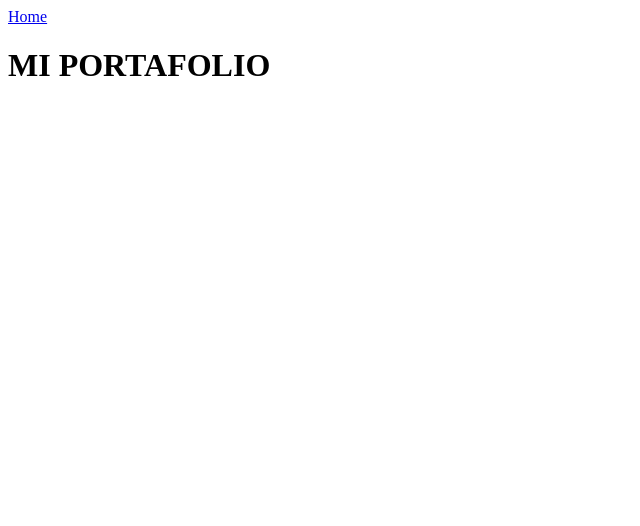
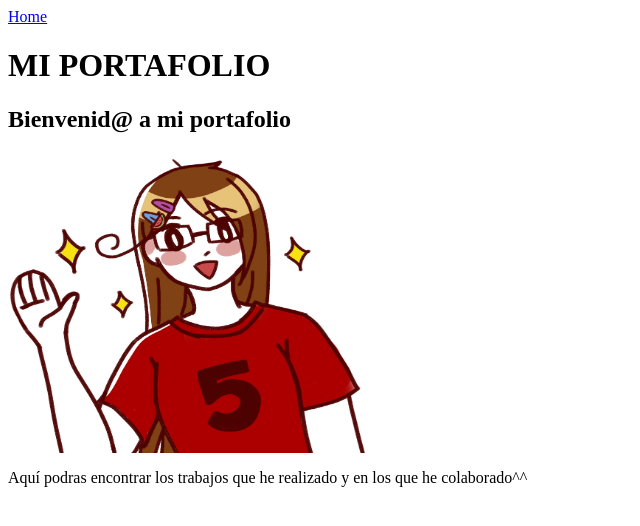
Before and after one commit to GladisCaamal/GladisCV, a plain HTML site: page Portafolio.html in a window 1280 px wide. Shown: the whole page, without its empty margins (0-640 px from the left). Drawn offline with Linux system fonts and the light colour scheme.

Commit message:
Portafolio

```diff
--- a/Portafolio.html
+++ b/Portafolio.html
@@ -13,10 +13,16 @@
     <main>
         <div>
             <h1>MI PORTAFOLIO</h1>
+            <h2>Bienvenid@ a mi portafolio</h2>
+            <img src="image/Dibujo saludando.jpg" width="360px" height="300px" alt="Dibujo de Gladis Caamal - Cartoon">
+            <p>Aquí podras encontrar los trabajos que he realizado y en los que he colaborado^^</p>
+        </div>
+    </main>
+
+    <section>
 
 
-        </div>
-    </main>
+    </section>
 
 
 
```
Also changed, not shown: image/Dibujo saludando.jpg (added).
